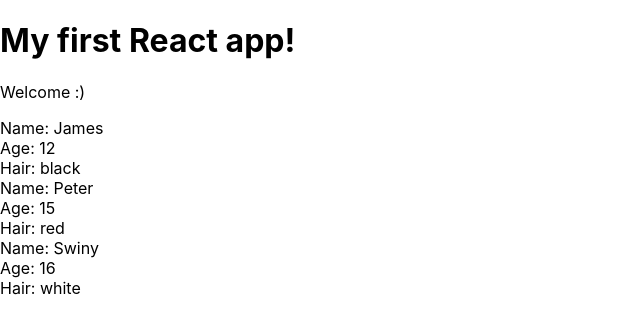
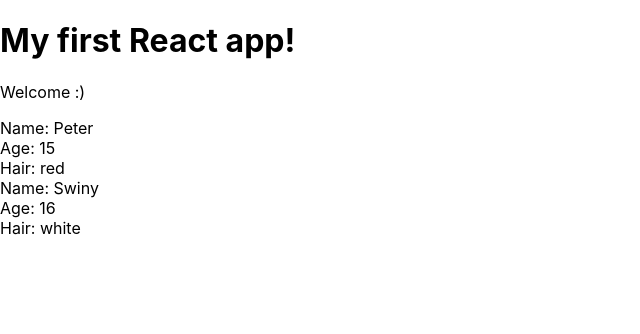
Before and after one commit to Ibnathism/React-And-Redux-Basics, a React (Create React App) app in the folder myfirstapp/: page / in a window 1280 px wide. Shown: the top 334 px of the page, without its empty margins (0-640 px from the left). Built offline with nearby package versions, Linux system fonts and the light colour scheme.

Commit message:
conditional outputs

```diff
--- a/myfirstapp/src/App.js
+++ b/myfirstapp/src/App.js
@@ -1,5 +1,6 @@
 import React, { Component } from 'react';
-import Nested from './Props';
+//import Nested from './Props';
+import Conditional from './ConditionalOutput';
 
 class App extends Component {
   //Outputting List
@@ -23,11 +24,21 @@
       </div>*/
 
       //Outputting a List having props
+      /*<div className="App">
+          <h1>My first React app!</h1>
+          <p>Welcome :)</p>
+          <Nested donkeys={this.state.donkeys}/>
+      </div>*/
+
+
+      //Conditional Output
       <div className="App">
           <h1>My first React app!</h1>
           <p>Welcome :)</p>
-          <Nested donkeys={this.state.donkeys}/>
+          <Conditional donkeys={this.state.donkeys}/>
       </div>
+
+
     );
   }
 }
--- /dev/null
+++ b/myfirstapp/src/ConditionalOutput.js
@@ -0,0 +1,62 @@
+import React from 'react';
+
+const Conditional = ({donkeys}) => {
+
+    // Using Ternary
+    // const list = donkeys.map(donkey =>{
+    //     return donkey.age > 13 ?  (
+    //             <div className="donkey" key={donkey.id}>
+    //                 <div>Name: {donkey.name}</div>
+    //                 <div>Age: {donkey.age}</div>
+    //                 <div>Hair: {donkey.hair}</div>
+    //             </div>
+    //         ) : null;
+
+    // })
+
+
+    //Using if-else
+    // const list = donkeys.map(donkey => {
+    //     if(donkey.age > 13){
+    //         return (
+    //             <div className="donkey" key={donkey.id}>
+    //                 <div>Name: {donkey.name}</div>
+    //                 <div>Age: {donkey.age}</div>
+    //                 <div>Hair: {donkey.hair}</div>
+    //             </div>
+    //         )
+    //     } else {
+    //         return null
+    //     }
+    // })
+
+
+    // when the list is declared above
+    // return(
+    //     <div className="list">
+    //         {list}
+    //     </div>
+    // );
+
+
+    //But this can also be done but above one is good practice and simpler
+    return(
+        <div className="list">
+            {
+                donkeys.map(donkey =>{
+                    return donkey.age > 13 ?  (
+                            <div className="donkey" key={donkey.id}>
+                                <div>Name: {donkey.name}</div>
+                                <div>Age: {donkey.age}</div>
+                                <div>Hair: {donkey.hair}</div>
+                            </div>
+                        ) : null;
+
+                })
+            }
+        </div>
+    );
+
+}
+
+export default Conditional;
--- a/myfirstapp/src/Props.js
+++ b/myfirstapp/src/Props.js
@@ -41,7 +41,7 @@
                 { donkeylist }
             </div>
         )
-    }
+}
 //}
 
 export default Nested;
```
